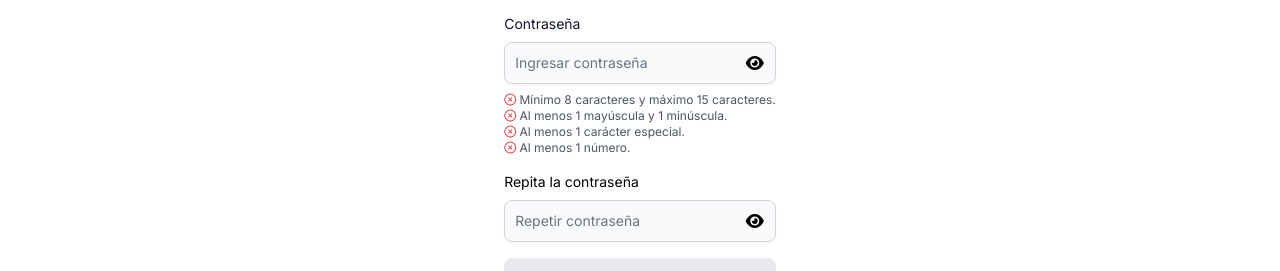
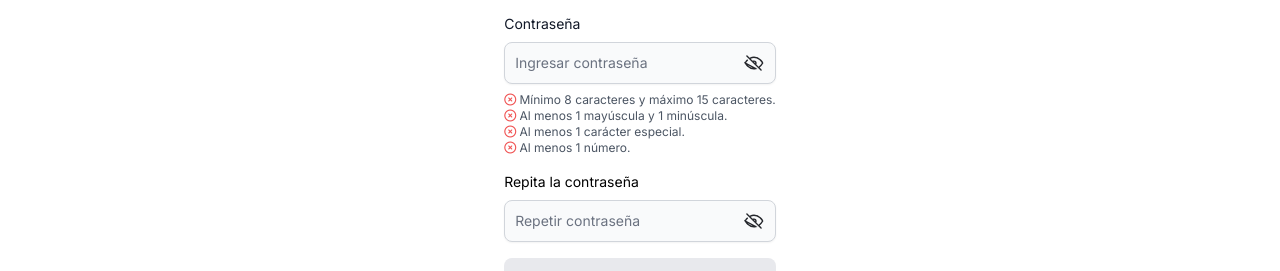
Before and after one commit to teamVoltix/voltix-front, an Angular app: page /register in a window 1280 px wide. Shown: the part 524-795 px from the top of the page. Built offline with nearby package versions, Linux system fonts and the light colour scheme.

Commit message:
iconos ojos register

```diff
--- a/src/app/auth/components/register/register.component.html
+++ b/src/app/auth/components/register/register.component.html
@@ -58,11 +58,11 @@
         'border-green-500': isPasswordValid() && passwordTouched,
       }" class="shadow-sm bg-gray-50 border border-gray-300 text-gray-900 text-sm rounded-lg block w-full p-2.5 dark:bg-gray-700 dark:border-gray-600 dark:placeholder-gray-400 dark:text-white"
             placeholder="Ingresar contraseña" (input)="passwordTouched = true" required />
-          <button type="button" (click)="togglePasswordVisibility()"
+            <button type="button" (click)="togglePasswordVisibility()"
             class="absolute inset-y-0 right-0 flex items-center pr-3">
-            <i class="fas" [ngClass]="isPasswordVisible ? 'fa-eye-slash' : 'fa-eye'"></i>
-          </button>
-        </div>
+            <img [src]="isPasswordVisible ? '/assets/icons/eye-alt.svg' : '/assets/icons/eye-slash.svg'" alt="Toggle Password Visibility" class="w-5 h-5" />
+        </button>
+    </div>
         <p *ngIf="errorPassword" class="mt-2 text-sm text-red-600 dark:text-red-500">
           <span>{{ errorPassword }}</span>
         </p>
@@ -98,7 +98,7 @@
                 placeholder="Repetir contraseña" (input)="repeatPasswordTouched = true" required />
             <button type="button" (click)="toggleRepeatPasswordVisibility()"
                 class="absolute inset-y-0 right-0 flex items-center pr-3">
-                <i class="fas" [ngClass]="isRepeatPasswordVisible ? 'fa-eye-slash' : 'fa-eye'"></i>
+                <img [src]="isRepeatPasswordVisible ? '/assets/icons/eye-alt.svg' : '/assets/icons/eye-slash.svg'" alt="Toggle Password Visibility" class="w-5 h-5" />
             </button>
         </div>
         <p *ngIf="!passwordsMatch() && repeatPasswordTouched" class="mt-2 text-sm text-red-600 dark:text-red-500">
```
